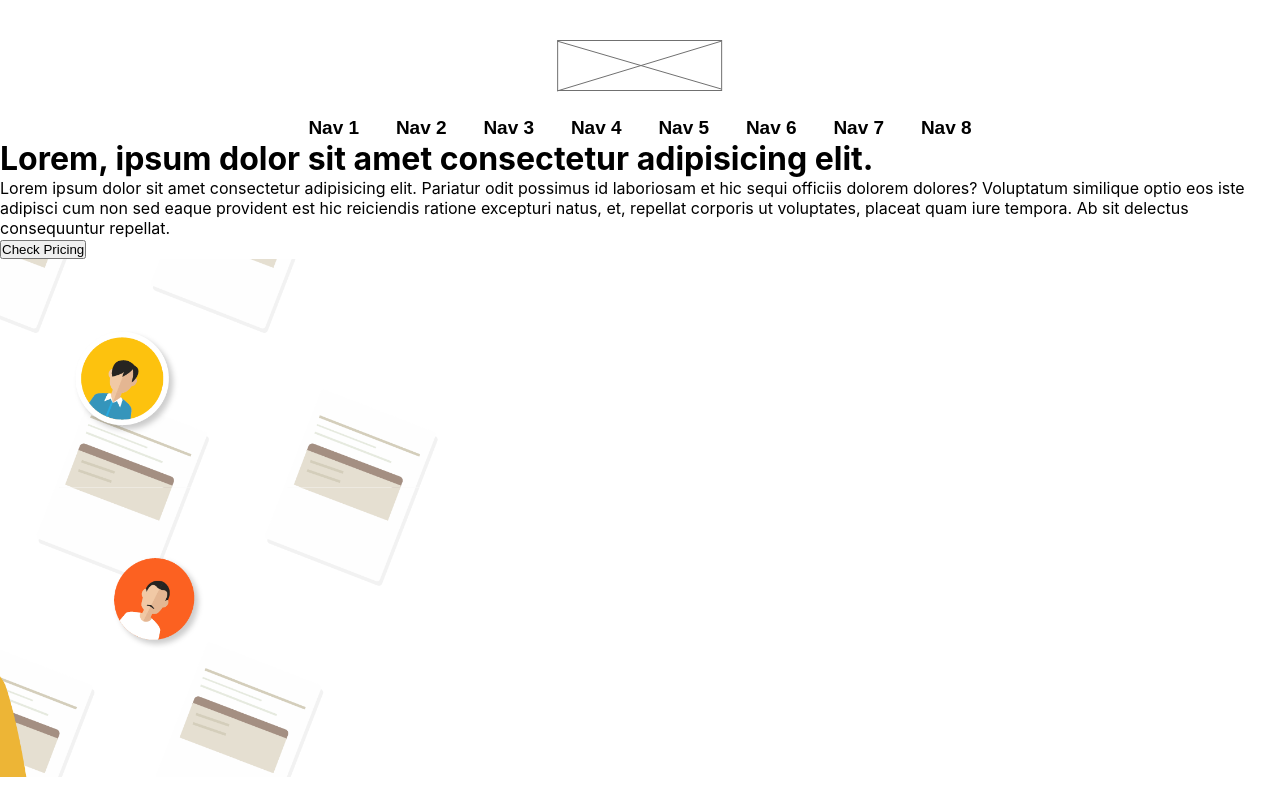
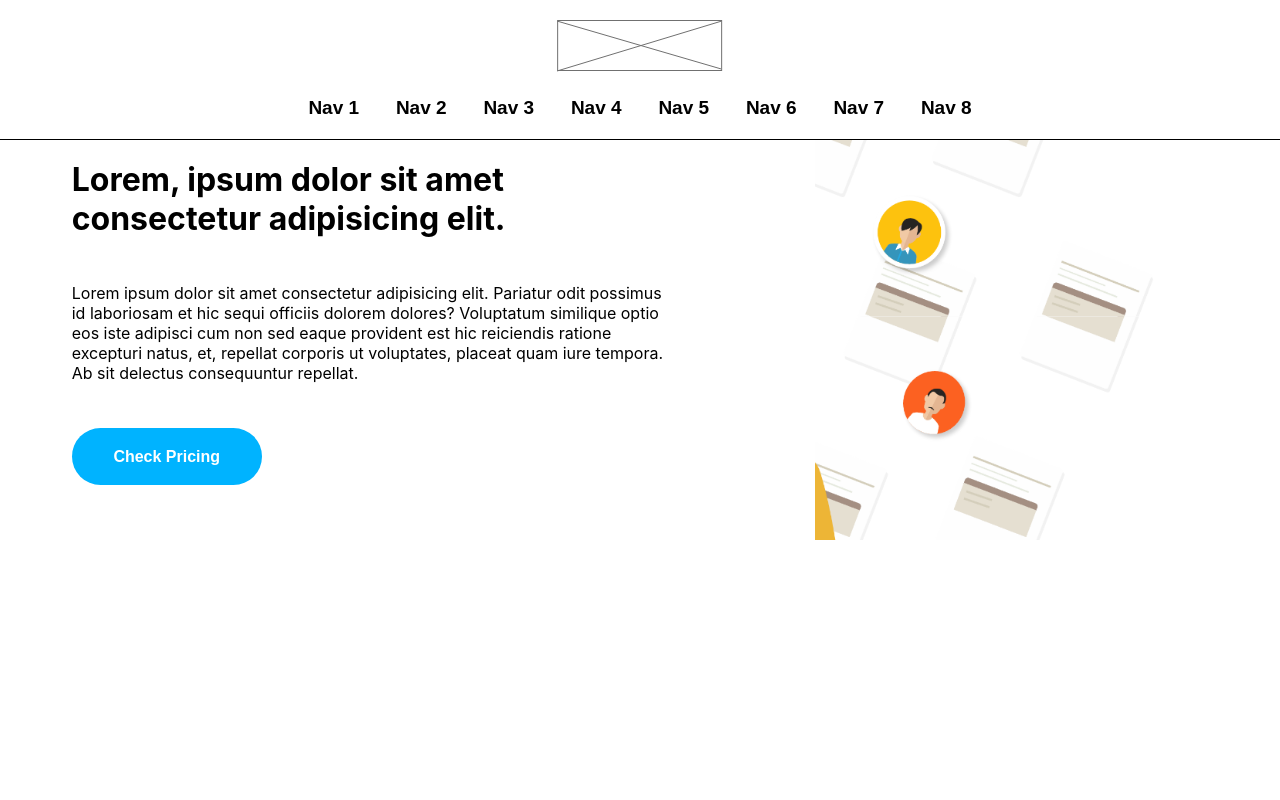
Before and after one commit to jyotirmoy-sinhababu/HTML-test-task, a React (Create React App) app: page / in a window 1280 px wide. Built offline with nearby package versions, Linux system fonts and the light colour scheme.

Commit message:
style added to button

```diff
--- a/src/component/btn/Btn.jsx
+++ b/src/component/btn/Btn.jsx
@@ -1,9 +1,11 @@
 import React from 'react';
+
+import './btnStyle.css';
 
 const Btn = () => {
   return (
-    <div>
-      <button>Check Pricing</button>
+    <div className='btn-cnt'>
+      <button className='pricing-btn'>Check Pricing</button>
     </div>
   );
 };
--- /dev/null
+++ b/src/component/btn/btnStyle.css
@@ -0,0 +1,11 @@
+.pricing-btn {
+  width: 190px;
+  height: 57px;
+  border-radius: 70px;
+  border: none;
+  font-weight: 600;
+  font-size: 16px;
+  background-color: #00b3ff;
+  color: white;
+  cursor: pointer;
+}
--- a/src/component/intro/introStyle.css
+++ b/src/component/intro/introStyle.css
@@ -0,0 +1,16 @@
+.main-intro-cnt {
+  display: flex;
+  justify-content: space-around;
+}
+
+.intro-txt-cnt {
+  display: flex;
+  flex-direction: column;
+  gap: 45px;
+  padding-top: 20px;
+  width: 600px;
+}
+
+.intro-img {
+  height: 400px;
+}
--- a/src/component/nav/navStyle.css
+++ b/src/component/nav/navStyle.css
@@ -4,7 +4,8 @@
   align-items: center;
   flex-direction: column;
   gap: 25px;
-  padding-top: 40px;
+  padding: 20px;
+  border-bottom: 1px solid black;
 }
 
 .nav-img-cnt {
```
